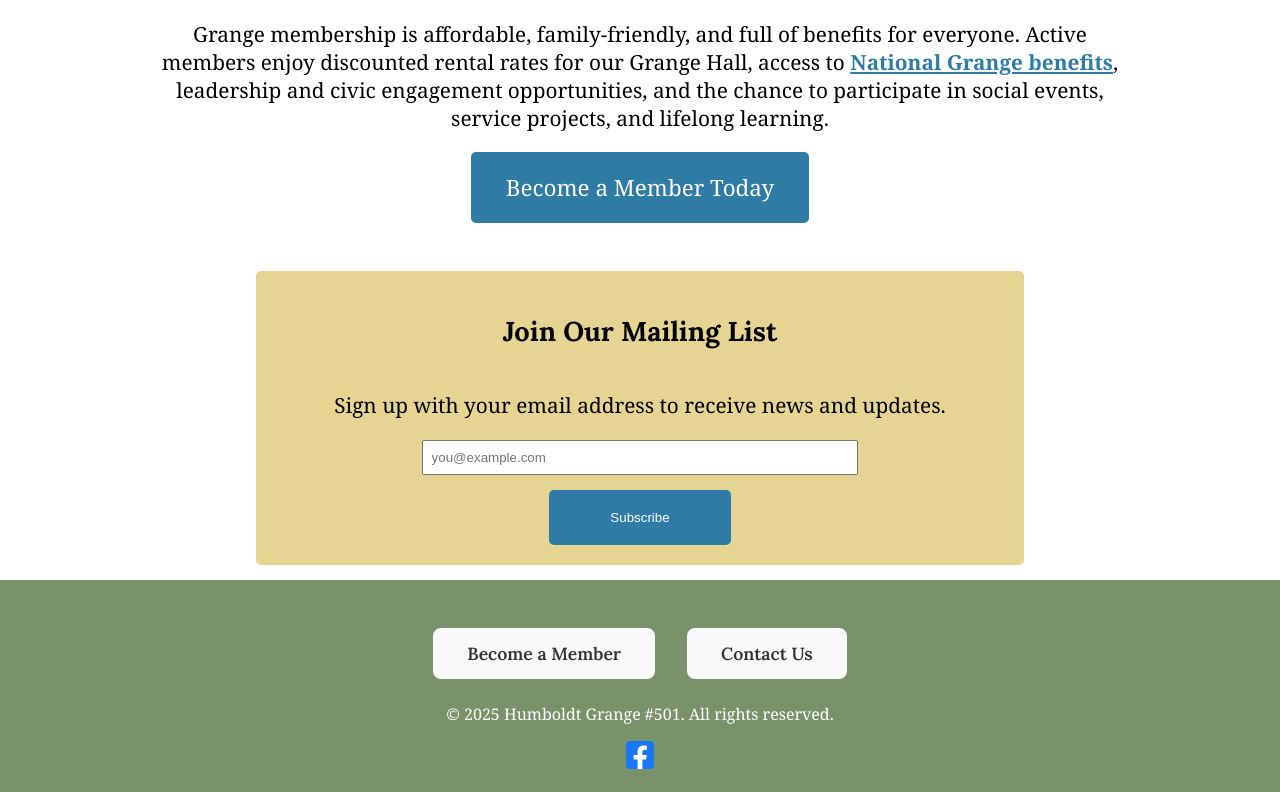
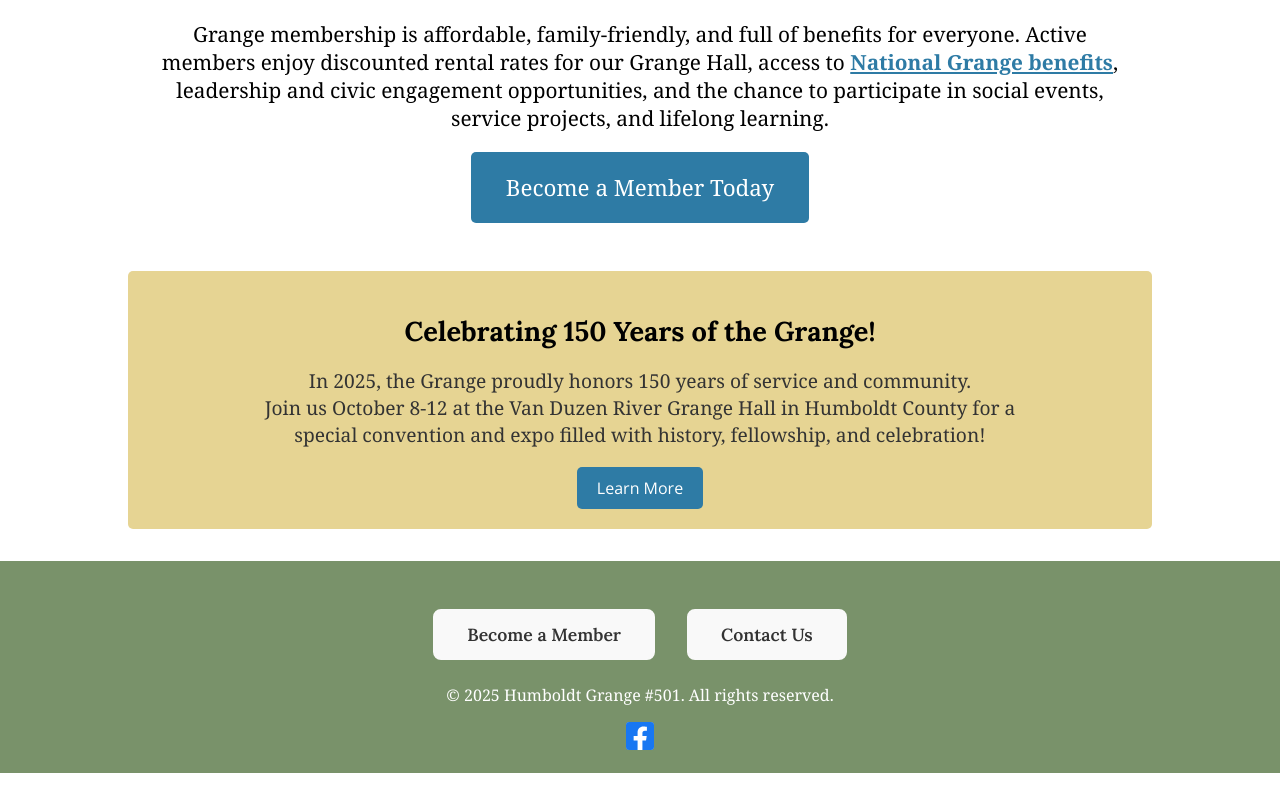
Before and after one commit to humboldtgrange501/grange_site_clean, a React (Create React App) app in the folder grange_site/: page / in a window 1280 px wide. Shown: the part 1115-1907 px from the top of the page. Built offline with nearby package versions, Linux system fonts and the light colour scheme; no server answers.

Commit message:
added expo div and fixe things

```diff
--- a/grange_site/src/css/Home.css
+++ b/grange_site/src/css/Home.css
@@ -75,3 +75,40 @@
     }
 
   }
+
+  /* ================= FOR THE ANNIVERSARY ONLY ========================== */
+
+  .grange-anniversary {
+  width: 80%;
+  background-color: #e6d493; /* same family as subscribe section */
+  display: flex;
+  flex-direction: column;
+  justify-content: center;
+  align-items: center;
+  border-radius: 5px;
+  padding: 20px;
+  margin-top: 3rem;
+  margin-bottom: 2rem;
+  text-align: center;
+  font-family: 'Lora', serif;
+  justify-self: center;
+}
+
+.anniversary-header {
+  margin-bottom: 0px;
+}
+
+.anniversary-text {
+  font-size: 1.2rem;
+  color: #333;
+  max-width: 800px;
+}
+
+
+@media screen and (max-width: 600px) {
+  .anniversary-header {
+    font-size: 1.25rem;
+  }
+
+
+}
--- a/grange_site/src/pages/Calendar.jsx
+++ b/grange_site/src/pages/Calendar.jsx
@@ -16,7 +16,7 @@ export function Calendar () {
                 {/* Full View (hidden on small screens) */}
                 <iframe
                     className="calendar-full"
-                    src="https://calendar.google.com/calendar/embed?height=600&wkst=1&ctz=PST&showPrint=0&title=Humboldt%20Grange%20%23501%20Events&src=MmIwMTI0ZTk0OTVjN2NhZTg4N2VlNWJjNDllYmU3NmJmNDkxNDYwZmJkZjQwYTdhMmUzYTZhMGNiY2Y3NzMzZUBncm91cC5jYWxlbmRhci5nb29nbGUuY29t&color=%23009688&mode=WEEK"
+                    src="https://calendar.google.com/calendar/embed?height=600&wkst=1&ctz=PST&showPrint=0&title=Humboldt%20Grange%20%23501%20Events&src=MmIwMTI0ZTk0OTVjN2NhZTg4N2VlNWJjNDllYmU3NmJmNDkxNDYwZmJkZjQwYTdhMmUzYTZhMGNiY2Y3NzMzZUBncm91cC5jYWxlbmRhci5nb29nbGUuY29t&color=%23009688&mode=MONTH"
                     style={{ border: 'none', width: '100%', height: '600px' }}
                     title="Humboldt Grange #501 Events"
                     frameBorder="0"
--- a/grange_site/src/pages/Home.jsx
+++ b/grange_site/src/pages/Home.jsx
@@ -1,9 +1,10 @@
 import React from "react";
 import PrimaryButton from '../components/PrimaryButton.jsx';
 import { Helmet } from 'react-helmet';
-import SubscribeForm from '../components/SubscribeForm.jsx';
+/*import SubscribeForm from '../components/SubscribeForm.jsx'*/
 import '../css/Home.css';
 import { useEffect } from 'react';
+import ThirdButton from "../components/ThirdButton.jsx";
 
 export function Home () {
     useEffect(() => {
@@ -41,9 +42,20 @@ export function Home () {
                 </div>
 
             </div>
-         {   <div className="subscribe-form-div">
+
+            <div class="grange-anniversary">
+                <h2 class="anniversary-header">Celebrating 150 Years of the Grange!</h2>
+                <p class="anniversary-text">
+                    In 2025, the Grange proudly honors 150 years of service and community.  <br/>
+                    Join us October 8-12 at the Van Duzen River Grange Hall in Humboldt County for a special convention
+                    and expo filled with history, fellowship, and celebration!
+                </p>
+                <ThirdButton to="https://www.castategrange.org/grange-convention" newTab>Learn More</ThirdButton>
+            </div>
+
+         {   /*<div className="subscribe-form-div">
                 <SubscribeForm />
-            </div>}
+            </div>*/}
 
         </>
 
--- a/grange_site/src/pages/Rentals.jsx
+++ b/grange_site/src/pages/Rentals.jsx
@@ -115,7 +115,7 @@ export function Rentals () {
                 <div className="rental-table">
                     <div className="rental-row">
                         <div className="rental-label"><strong>Events not serving alcohol</strong></div>
-                        <div className="rental-data">$350</div>
+                        <div className="rental-data">$400</div>
                     </div>
                     <div className="rental-row">
                         <div className="rental-label"><strong>Events serving alcohol</strong></div>
```
